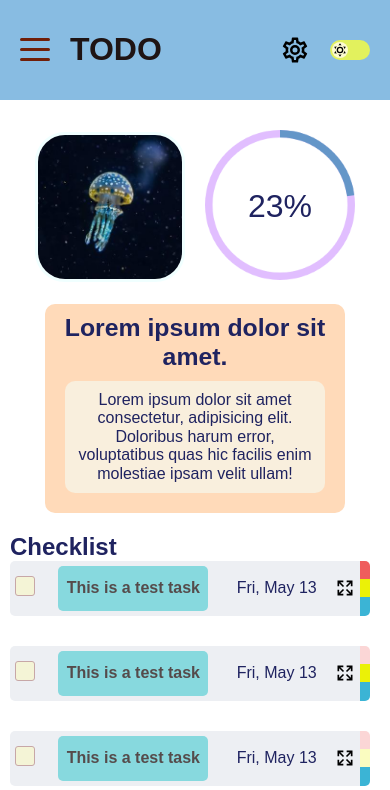
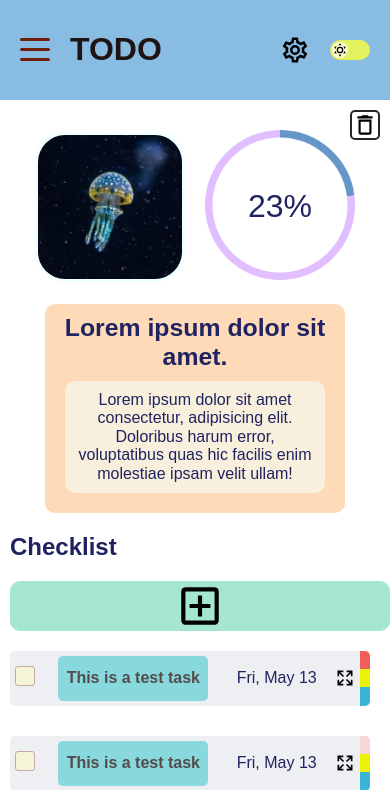
Before and after one commit to kxrn0/TODO, a website built with webpack: page src/template.html in a window 390 px wide. Shown: the top 790 px of the page. Built offline with nearby package versions, Linux system fonts and the light colour scheme; files whose address does not match are found by name.

Commit message:
I think I'm done with the design of the project display, now I'll move to finish designing the rest

```diff
--- a/src/css/based.css
+++ b/src/css/based.css
@@ -128,11 +128,11 @@ aside .projects:last-child {
 }
 
 aside .add-project {
-    background-image: url("../images/plus.svg");
+    background-image: url("../images/plus-box-outline.svg");
     background-size: cover;
     background-color: rgb(251, 251, 252);
     filter: invert(32%) sepia(96%) saturate(558%) hue-rotate(182deg) brightness(94%) contrast(200%);
-    border-radius: 50%;
+    border-radius: 10px;
     border: none;
     width: 50px;
     height: 50px;
--- a/src/css/project.css
+++ b/src/css/project.css
@@ -16,6 +16,7 @@
     padding: 20px;
     display: flex;
     flex-direction: column;
+    position: relative;
 }
 
 .project-item .info {
@@ -87,12 +88,61 @@
     display: flex;
 }
 
+.project-item .checked-container .remove-all-checked:hover {
+    background: rgb(212, 131, 128);
+}
+
+.project-item .checked-container .remove-all-checked:active {
+    transform: scale(.975);
+}
+
 .project-item .checked-container .remove-all-checked img {
     filter: invert(100%);
 }
 
 .project-item .checked-container .remove-all-checked p {
     width: 100px;
+}
+
+.project-item .add-task {
+    background-color: rgb(164, 230, 209);
+    background-image: url("../images/plus-box-outline.svg");
+    background-size: contain;
+    background-repeat: no-repeat;
+    background-position: center;
+    width: calc(100% + 10px);
+    height: 50px;
+    margin: 20px 0;
+    border-radius: 10px;
+}
+
+.project-item .add-task:hover {
+    filter: invert(10%);
+}
+
+.project-item .add-task:active {
+    transform: scale(.975);
+}
+
+.project-item .delete-project {
+    background-color: transparent;
+    background-image: url("../images/delete-outline.svg");
+    background-size: contain;
+    border: 2px solid rgb(40, 36, 36);
+    border-radius: 5px;
+    position: absolute;
+    top: 20px;
+    right: 20px;
+    width: 30px;
+    height: 30px;
+}
+
+.project-item .delete-project:hover {
+    background-color: rgba(111, 97, 97, 0.25);
+}
+
+.project-item .delete-project:active {
+    transform: scale(.975);
 }
 
 @media screen and (max-width: 700px) {
@@ -118,4 +168,9 @@
         width: 150px;
         height: 150px;
     }
+
+    .project-item .delete-project {
+       top: 10px;
+       right: 10px;
+    }
 }
--- a/src/css/task.css
+++ b/src/css/task.css
@@ -252,7 +252,6 @@
 }
 
 .extra-section .note, .extra-section textarea {
-    /* background: var(--note-bg); */
     border: 2px solid rgb(215, 205, 205);
     width: 100%;
     margin-bottom: 30px;
--- a/src/template.html
+++ b/src/template.html
@@ -80,6 +80,7 @@
     </aside>
     <main>
         <div class="project-item">
+            <button class="delete-project"></button>
             <div class="info">
                 <div class="graphics">
                     <img src="./logo.png" alt="project logo">
@@ -98,7 +99,9 @@
             <div class="tasks">
                 <div class="unchecked-container">
                     <h2>Checklist</h2>
-                    <div class="unchecked"></div>
+                    <div class="unchecked">
+                        <div class="add-task"></div>
+                    </div>
                 </div>
                 <div class="checked-container">
                     <div class="remove-checked">
@@ -108,7 +111,8 @@
                             <img src="./shredder.svg" alt="clear all checked">
                         </div>
                     </div>
-                    <div class="checked"></div>
+                    <div class="checked">
+                    </div>
                 </div>
             </div>
         </div>
```
Also changed, not shown: dist/index.html, dist/main.js, 1 other file.
